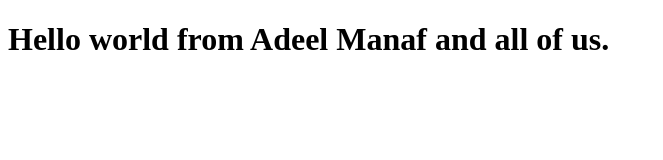
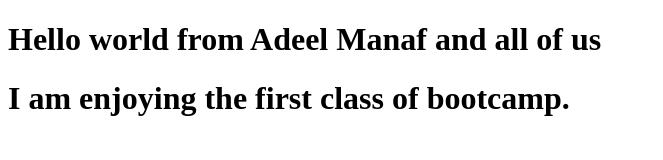
Before and after one commit to adeelmanaf43/Bootcamp-21, a plain HTML site: page index.html in a window 1280 px wide. Shown: the whole page, without its empty margins (0-663 px from the left). Drawn offline with Linux system fonts and the light colour scheme.

Commit message:
Update index.html

```diff
--- a/index.html
+++ b/index.html
@@ -6,6 +6,7 @@
     <title>Document</title>
 </head>
 <body>
-    <h1>Hello world from Adeel Manaf and all of us.</h1>
+    <h1>Hello world from Adeel Manaf and all of us</h1>
+    <h1>I am enjoying the first class of bootcamp.</h1>
 </body>
 </html>
```
